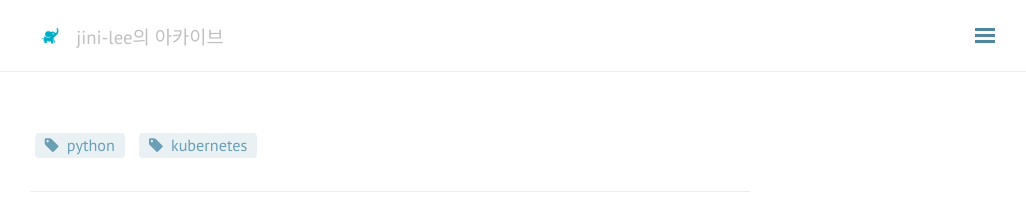
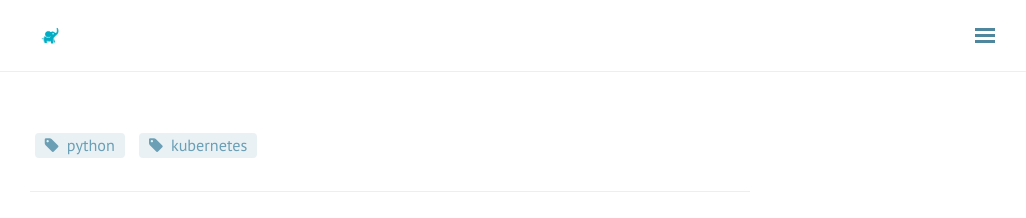
Before and after one commit to jini-lee/jini-lee.github.com, a Jekyll site: the page built from index.html, in a window 1280 px wide. Shown: the top 218 px of the page, without its empty margins (250-1276 px from the left). Built offline with Jekyll 4.4.1, drawn with Linux system fonts in a browser that asks for light colours; nearby versions of some CDN libraries; comment, search, counter and statistics services are not loaded.

Commit message:
Update _config.yml

```diff
--- a/_config.yml
+++ b/_config.yml
@@ -1,6 +1,6 @@
 # Site Info
 title: jini-lee의 아카이브
-tagline: 'jini-lee의 아카이브'
+tagline: ''
 description: '끄적끄적 타이핑'
 baseurl: ""
 url: http://jini-lee.github.io
```
